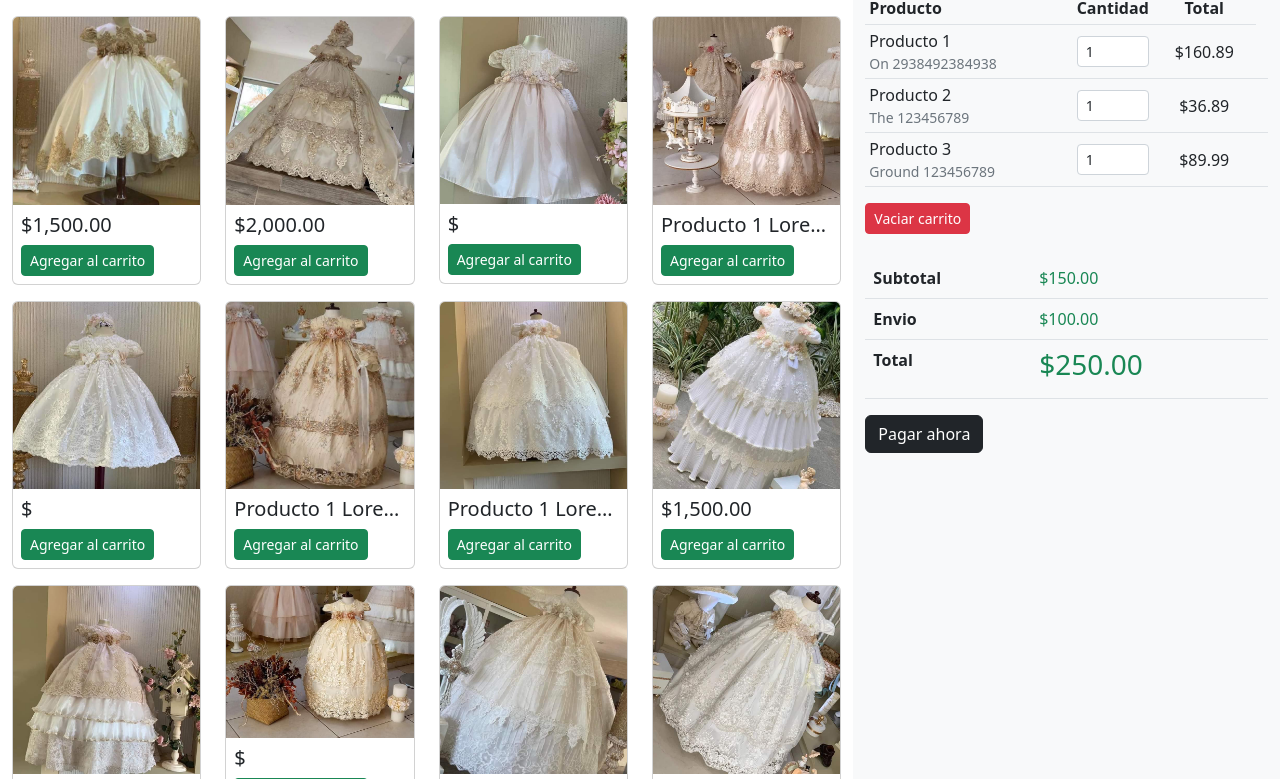
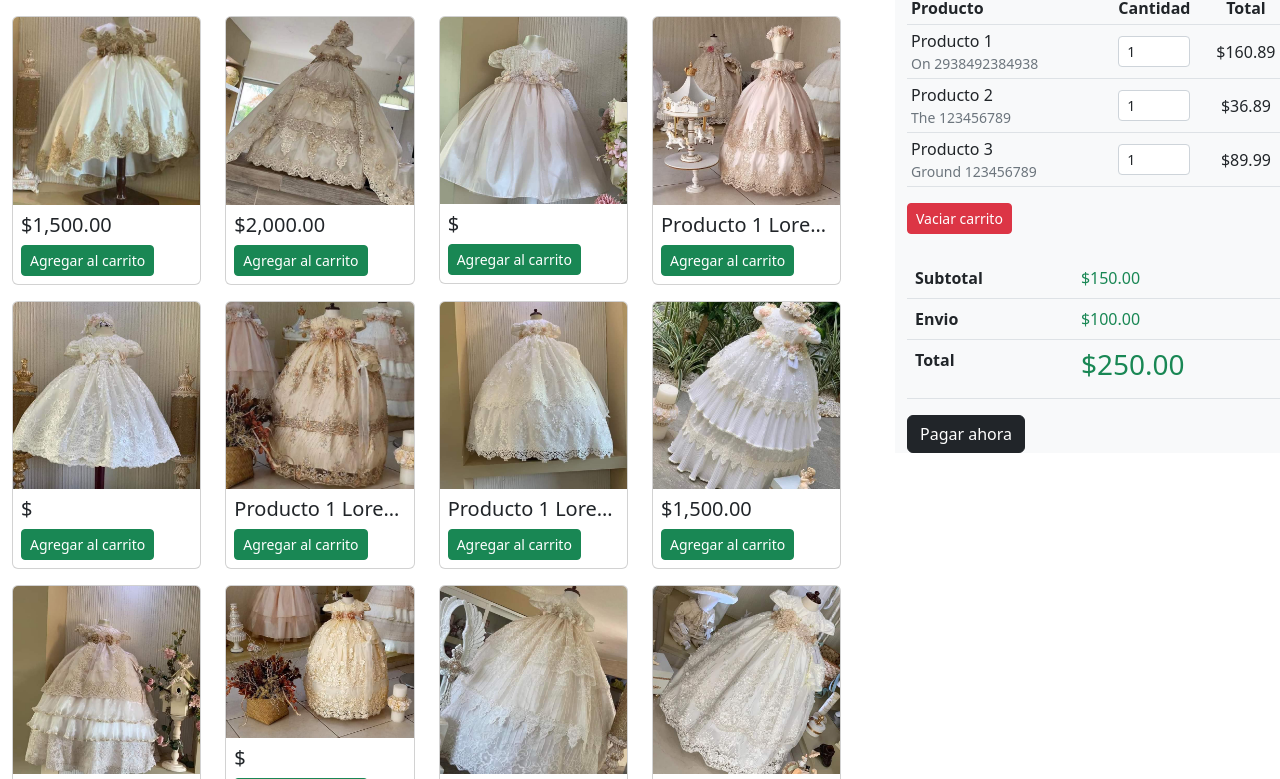
Before and after one commit to MelinaDominguez/carrito, a plain HTML site: page catalogo.html in a window 1280 px wide. Shown: the part 144-923 px from the top of the page. Drawn offline with nearby package versions, Linux system fonts and the light colour scheme.

Commit message:
se agrega tienda flotante

```diff
--- a/catalogo.html
+++ b/catalogo.html
@@ -6,6 +6,17 @@
     <title>Catalogo</title>
     <meta name='viewport' content='width=device-width, initial-scale=1'>
 </head>
+
+<style>
+
+.div-fixed {
+position: fixed;
+margin-left: 895px;
+}
+
+</style>
+
+
 <!-- CSS only -->
 <link href="https://cdn.jsdelivr.net/npm/bootstrap@5.2.0-beta1/dist/css/bootstrap.min.css" rel="stylesheet" integrity="sha384-0evHe/X+R7YkIZDRvuzKMRqM+OrBnVFBL6DOitfPri4tjfHxaWutUpFmBp4vmVor" crossorigin="anonymous">
 <body>
@@ -179,10 +190,13 @@
           <!--Vestidos para bautizo-->
 
      <!--end products-->
+
      <!--Carrito-->
-     <div class="col-xl-4 bg-light">
+
+     <div class="div-fixed col-xl-4 bg-light">
       <h1> Carrito </h1>
       <div class="table-responsive">
+
         <table class="table table-hover table-stripped table-sm">
           <thead>
             <tr>
@@ -259,8 +273,10 @@
      <!--pay now button-->
     <button class="btn btn-dark" type="button">Pagar ahora</button>
      <!--end pay now button-->
-     <!--end carrito
+     <!--end carrito -->
 
+
+    </div>
 
 
 
```
